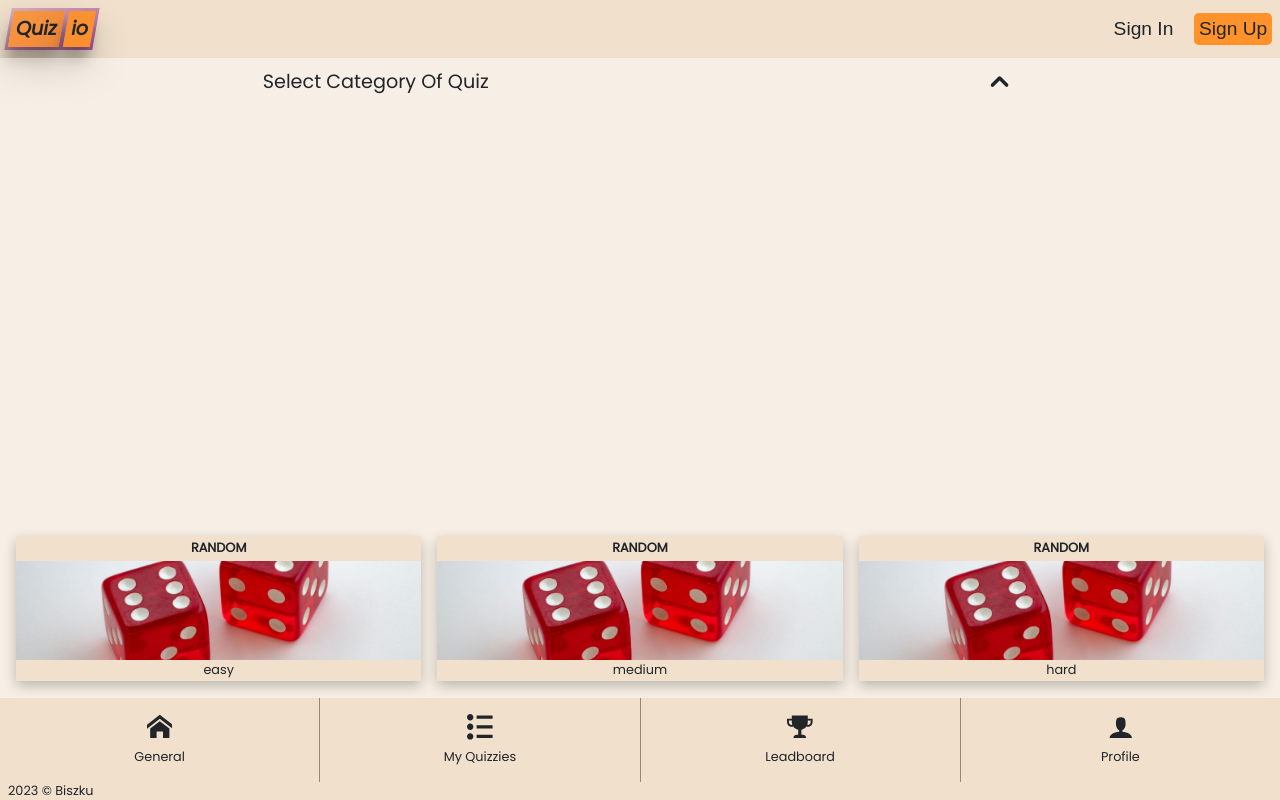
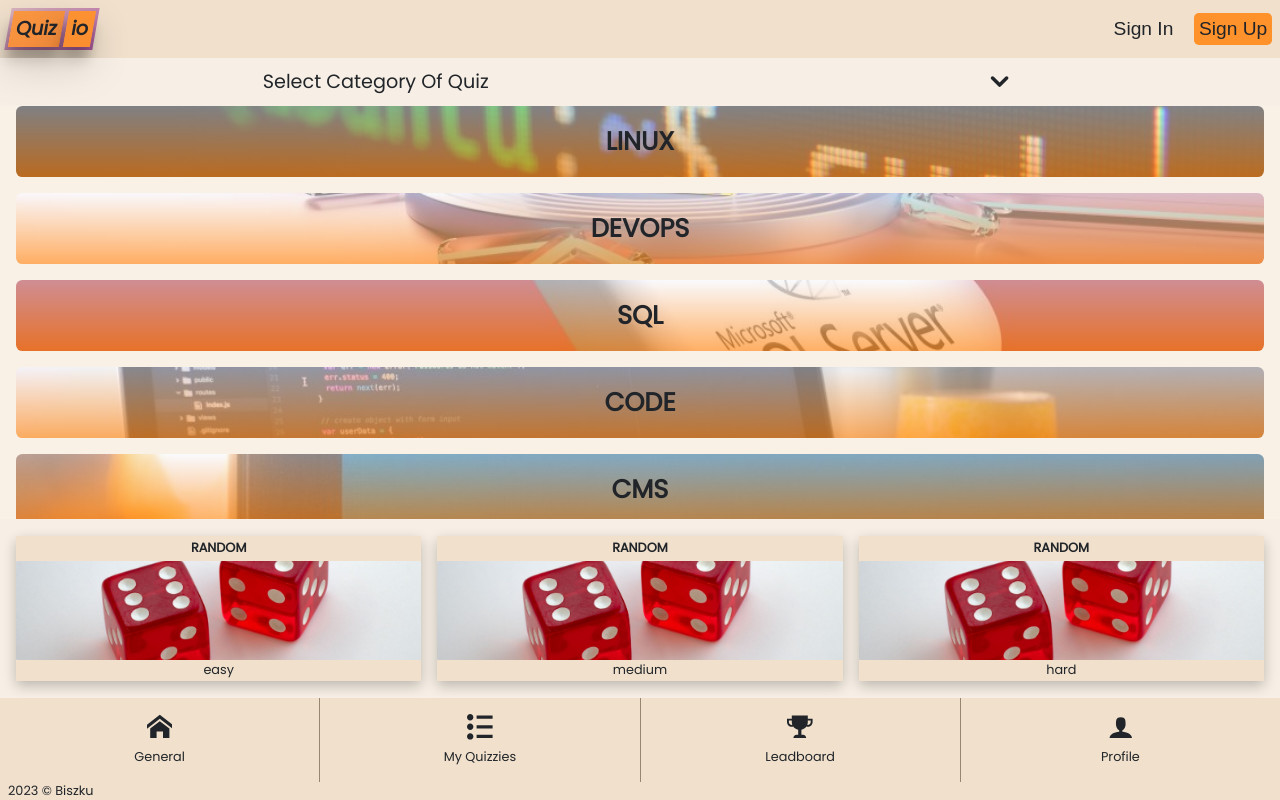
Before and after one commit to Biszku/QuizIo, a Next.js app: page / in a window 1280 px wide. Built offline with nearby package versions, Linux system fonts and the light colour scheme.

Commit message:
changed type of animation logic

```diff
--- a/components/Quizzies/quzzies-selecting-category.tsx
+++ b/components/Quizzies/quzzies-selecting-category.tsx
@@ -11,7 +11,7 @@ const QuizziesSelectingCategory = ({
   delay: number;
   visibility: boolean;
 }) => {
-  const { changeVisibility, checkboxRef, setCurCat } = useContext(MainContext);
+  const { changeVisibility, setCurCat } = useContext(MainContext);
 
   return (
     <div
@@ -23,7 +23,6 @@ const QuizziesSelectingCategory = ({
         animationDelay: `${0.05 * delay}s`,
       }}
       onClick={() => {
-        checkboxRef.current.checked = false;
         setCurCat(category);
         changeVisibility();
       }}
--- a/components/Quizzies/quzzies-selecting.tsx
+++ b/components/Quizzies/quzzies-selecting.tsx
@@ -2,15 +2,16 @@
 import { HiChevronDown } from "react-icons/hi";
 import { useContext } from "react";
 import { MainContext } from "../../context/context";
+import { useEffect } from "react";
 
 const QuizziesSelecting = () => {
-  const { changeVisibility, checkboxRef } = useContext(MainContext);
+  const { changeVisibility, visibilityOfCategoryList } =
+    useContext(MainContext);
 
   return (
     <article className="general-container_selecting-container">
       <div className="general-container_selecting-container_select-bar">
         <label
-          htmlFor="showCategories"
           className="general-container_selecting-container_select-bar-select-text"
           style={{
             userSelect: "none",
@@ -21,18 +22,12 @@ const QuizziesSelecting = () => {
         >
           Select Category Of Quiz
         </label>
-        <input
-          type="checkbox"
-          ref={checkboxRef}
-          id="showCategories"
-          className="general-container_selecting-container_select-bar-checkbox"
-        />
-        <label
-          htmlFor="showCategories"
-          className="general-container_selecting-container_select-bar-label"
-        >
+
+        <label className="general-container_selecting-container_select-bar-label">
           <HiChevronDown
-            className="general-container_selecting-container_select-bar-show-icon"
+            className={`general-container_selecting-container_select-bar-show-icon ${
+              visibilityOfCategoryList ? "" : "activeList"
+            }`}
             onClick={() => {
               changeVisibility();
             }}
--- a/context/context.tsx
+++ b/context/context.tsx
@@ -1,5 +1,5 @@
 "use client";
-import React, { createContext, useState, FC, useRef } from "react";
+import React, { createContext, useState, FC } from "react";
 
 interface MainContextData {
   quizzes:
@@ -12,7 +12,7 @@ interface MainContextData {
         scoredPoints: number;
       }[]
     | [];
-  checkboxRef: any;
+
   currentCategory: string[];
   visibilityOfCategoryList: boolean;
   setCurCat: (category: string) => void;
@@ -30,7 +30,7 @@ interface MainContextData {
 
 export const MainContext = createContext<MainContextData>({
   quizzes: [],
-  checkboxRef: null,
+
   currentCategory: [""],
   visibilityOfCategoryList: false,
   setCurCat: () => {},
@@ -53,12 +53,10 @@ const MainContextProvider: FC<{ children: React.ReactNode }> = ({
     }[]
   >([]);
   const [visibilityOfCategoryList, setVisibilityOfCategoryList] =
-    useState<boolean>(false);
+    useState<boolean>(true);
   const [currentCategory, setCurrentCategory] = useState<string[]>([""]);
 
   const setCurCat = (category: string) => setCurrentCategory([category]);
-
-  const checkboxRef = useRef<HTMLInputElement | null>(null);
 
   const changeVisibility = () => setVisibilityOfCategoryList((prev) => !prev);
 
@@ -105,7 +103,7 @@ const MainContextProvider: FC<{ children: React.ReactNode }> = ({
         quizzes,
         currentCategory,
         setCurCat,
-        checkboxRef,
+
         visibilityOfCategoryList,
         changeVisibility,
         delQuiz,
--- a/styles/components/_general.scss
+++ b/styles/components/_general.scss
@@ -45,15 +45,6 @@
       display: flex;
       align-items: center;
       justify-content: space-around;
-      &-checkbox {
-        display: none;
-      }
-
-      &-checkbox:checked ~ &-label {
-        animation-name: rotateToDown;
-        animation-duration: 0.4s;
-        transform: rotate(-180deg);
-      }
 
       &-label {
         display: grid;
@@ -67,7 +58,7 @@
 
       &-show-icon {
         font-size: 2.2rem;
-        transform: rotate(180deg);
+        transition: all 0.3s;
       }
     }
   }
@@ -191,16 +182,8 @@
   display: grid;
 }
 
-@keyframes rotateToDown {
-  0% {
-    transform: rotate(0deg);
-  }
-  80% {
-    transform: rotate(-200deg);
-  }
-  100% {
-    transform: rotate(-180deg);
-  }
+.activeList {
+  transform: rotate(180deg);
 }
 
 @keyframes Slide {
```
